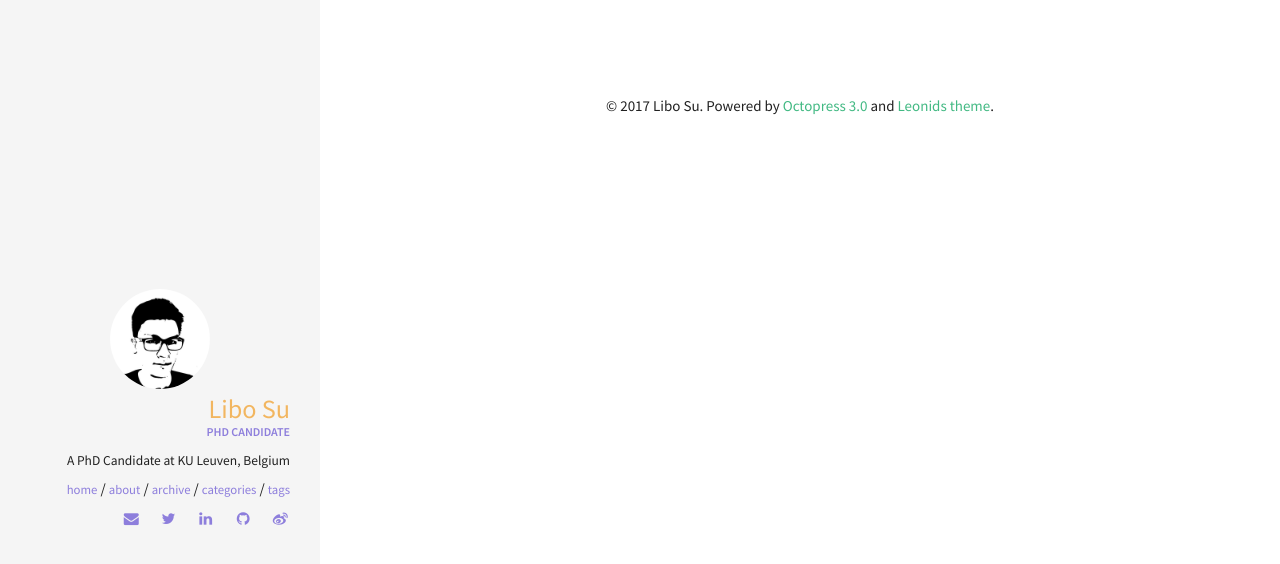
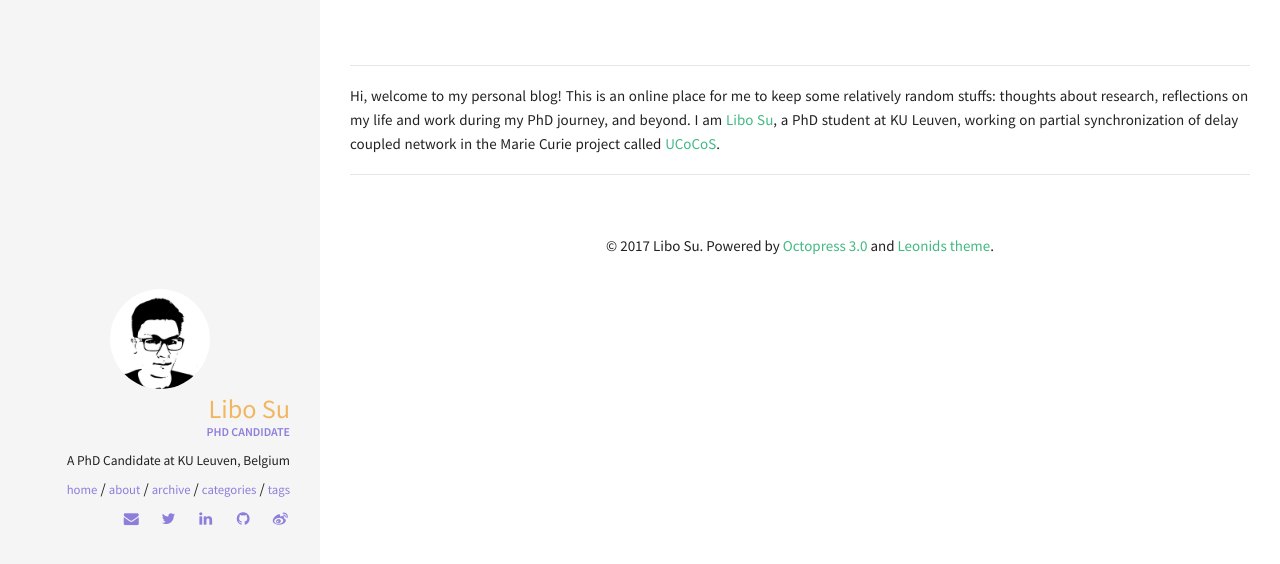
Before and after one commit to sulibo/sulibo.github.io, a Jekyll site: the page built from index.md, in a window 1280 px wide. Shown: the top 564 px of the page. Built offline with Jekyll 4.4.1, drawn with Linux system fonts in a browser that asks for light colours.

Commit message:
change the index page to add a short introduction

```diff
--- a/_layouts/post_listing.html
+++ b/_layouts/post_listing.html
@@ -1,6 +1,8 @@
 ---
 layout: default
 ---
+
+{{ content }}
 
 {% for post in site.posts %}
 <section class="post">
--- a/index.md
+++ b/index.md
@@ -2,3 +2,8 @@
 layout: post_listing
 permalink: /
 ---
+
+----
+Hi, welcome to my personal blog! This is an online place for me to keep some relatively random stuffs: thoughts about research, reflections on my life and work during my PhD journey, and beyond. I am [Libo Su](https://sulibo.github.io/about), a PhD student at KU Leuven, working on partial synchronization of delay coupled network in the Marie Curie project called [UCoCoS](http://ucocos.cs.kuleuven.be).
+
+----
```
